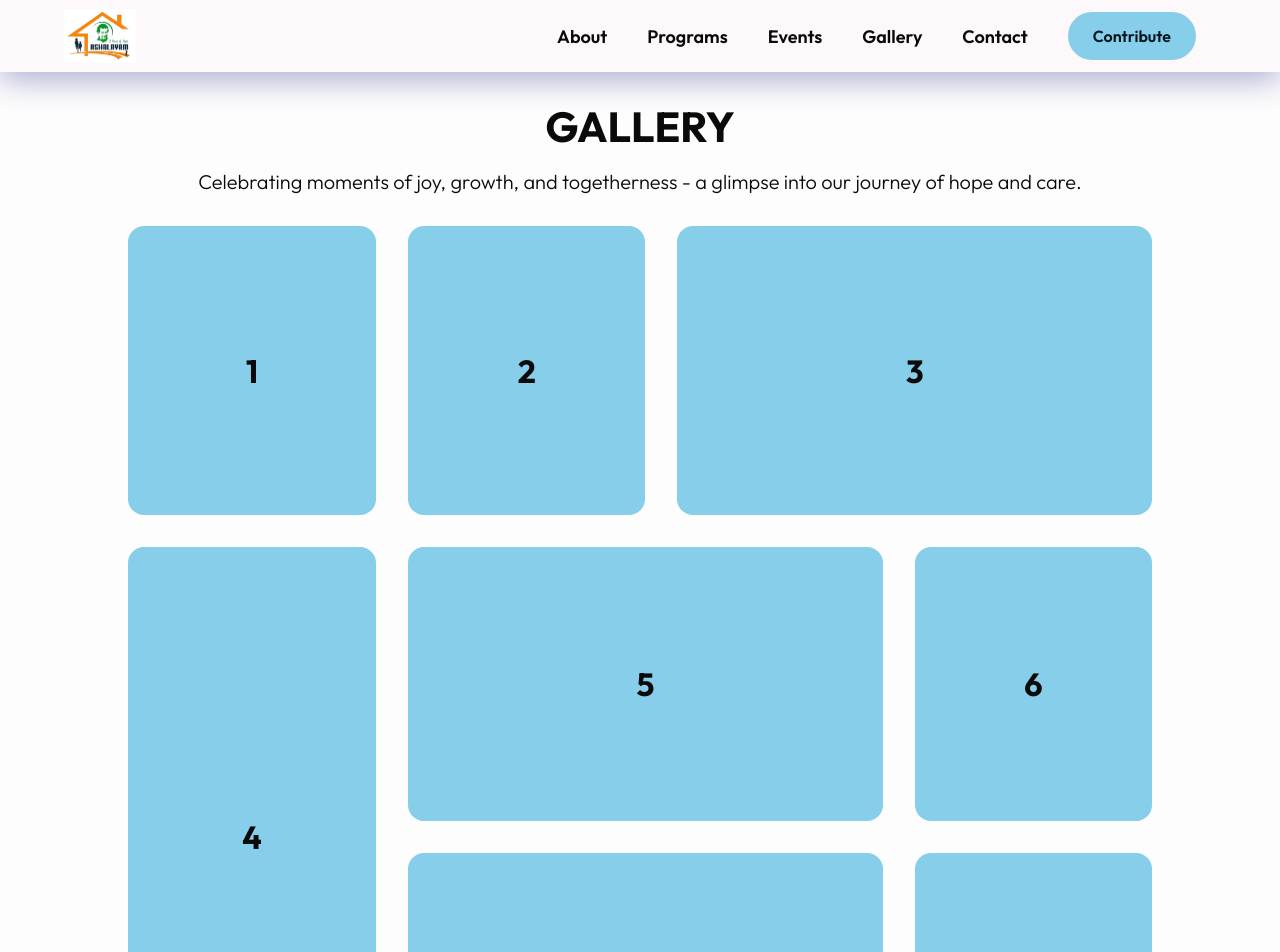
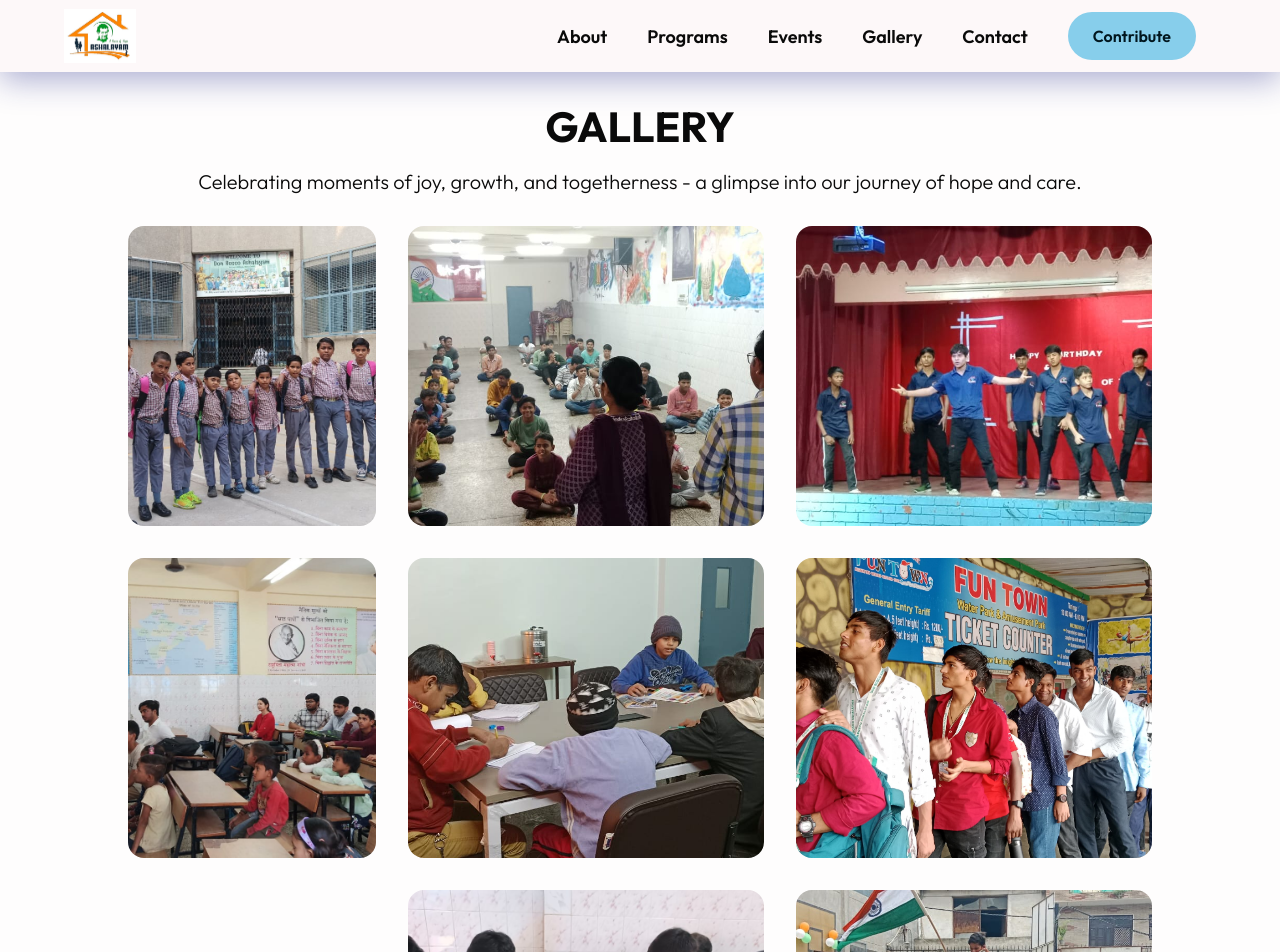
Before and after one commit to lamba44/Don-Bosco-Ashalayam, a React (Vite) app in the folder frontend/: page /gallery in a window 1280 px wide. Shown: the top 952 px of the page. Built offline with nearby package versions, Linux system fonts and the light colour scheme.

Commit message:
Update: Gallery section

```diff
--- a/frontend/src/Components/Navbar.jsx
+++ b/frontend/src/Components/Navbar.jsx
@@ -6,6 +6,7 @@ import logo from "../assets/DonBoscoLogo.jpg";
 import Programs from "../Pages/Programs";
 import Gallery from "../Pages/Gallery";
 import Events from "../Pages/Events";
+import AboutUs from "./AboutUs";
 
 const Navbar = () => {
   const [isOpen, setIsOpen] = useState(false);
@@ -23,7 +24,9 @@ const Navbar = () => {
       </div>
 
       <ul className={`nav-links ${isOpen ? "open" : ""}`}>
-        <RouterLink to="/"></RouterLink>
+        <RouterLink to="/" element={<AboutUs />}>
+          {" "}
+          {/*This is not working idk why*/}
           <ScrollLink
             to="about-us"
             smooth={true}
@@ -32,6 +35,7 @@ const Navbar = () => {
           >
             <li>About</li>
           </ScrollLink>
+        </RouterLink>
         <RouterLink to="/programs" element={<Programs />}>
           <li>Programs</li>
         </RouterLink>
--- a/frontend/src/Pages/Gallery.jsx
+++ b/frontend/src/Pages/Gallery.jsx
@@ -1,37 +1,145 @@
-import React from "react";
+import React, { useState, useEffect, useRef } from "react";
 import "./Styling/Gallery.css";
 import Navbar from "./../Components/Navbar";
+import GalleryData from "../assets/data/GalleryData";
 
-//***************** NOTE: Bento Boxes number 1 and 4 will NOT be visible for smaller screens *****************//
+// Function to shuffle and get a random image
+const getRandomImage = () => {
+  const shuffledImages = [...GalleryData].sort(() => Math.random() - 0.5); // Shuffle the images
+  return shuffledImages[0]; // Get a new random image
+};
 
 const Gallery = () => {
+  const [visibleImages, setVisibleImages] = useState(new Array(8).fill(null));
+  const [imageStates, setImageStates] = useState(new Array(8).fill(true)); // States to control fade-in/out
+  const intervalRefs = useRef([]);
+
+  useEffect(() => {
+    // Set initial random images
+    setVisibleImages(getRandomImageArray());
+
+    // Set random change intervals for each image (bento boxes)
+    const intervalIds = visibleImages.map((_, index) => {
+      return setInterval(() => {
+        setImageStates((prevStates) => {
+          const newStates = [...prevStates];
+          newStates[index] = false; // Fade out current image
+          return newStates;
+        });
+
+        setTimeout(() => {
+          setVisibleImages((prevImages) => {
+            const newImages = [...prevImages];
+            newImages[index] = getRandomImage(); // Replace the image at the current index
+            return newImages;
+          });
+
+          setImageStates((prevStates) => {
+            const newStates = [...prevStates];
+            newStates[index] = true; // Fade in the new image
+            return newStates;
+          });
+        }, 1000); // Wait for fade-out to complete before changing image
+      }, Math.random() * (8000 - 5000) + 5000); // Change each image randomly between 5-8 seconds
+    });
+
+    // Store interval IDs in the ref
+    intervalRefs.current = intervalIds;
+
+    // Cleanup intervals on component unmount
+    return () => {
+      intervalRefs.current.forEach(clearInterval);
+    };
+  }, []); // Empty dependency array to run only once on mount
+
+  // Function to initialize random images for all Bento positions
+  const getRandomImageArray = () => {
+    return new Array(8).fill(null).map(() => getRandomImage());
+  };
+
   return (
     <>
       <Navbar />
       <div className="container">
         <h1 className="page-heading">Gallery</h1>
         <p className="page-oneliner">
-                    Celebrating moments of joy, growth, and togetherness - a
-                    glimpse into our journey of hope and care.
+          Celebrating moments of joy, growth, and togetherness - a glimpse into
+          our journey of hope and care.
         </p>
         <div className="gallerybento">
           <div className="bentotop">
-                        <div className="bento1">1</div>
+            <div className="bento1">
+              <img
+                src={visibleImages[0]}
+                alt="Gallery 1"
+                className={imageStates[0] ? "fade-in" : "fade-out"}
+                style={{ transition: "opacity 1s ease-in-out" }}
+              />
+            </div>
             <div className="bentotopright">
-                            <div className="bento2">2</div>
-                            <div className="bento3">3</div>
+              <div className="bento2">
+                <img
+                  src={visibleImages[1]}
+                  alt="Gallery 2"
+                  className={imageStates[1] ? "fade-in" : "fade-out"}
+                  style={{ transition: "opacity 1s ease-in-out" }}
+                />
+              </div>
+              <div className="bento3">
+                <img
+                  src={visibleImages[2]}
+                  alt="Gallery 3"
+                  className={imageStates[2] ? "fade-in" : "fade-out"}
+                  style={{ transition: "opacity 1s ease-in-out" }}
+                />
+              </div>
             </div>
           </div>
           <div className="bentobot">
-                        <div className="bento4">4</div>
+            <div className="bento4">
+              <img
+                src={visibleImages[3]}
+                alt="Gallery 4"
+                className={imageStates[3] ? "fade-in" : "fade-out"}
+                style={{ transition: "opacity 1s ease-in-out" }}
+              />
+            </div>
             <div className="subbento">
               <div className="subbentotop">
-                                <div className="bento5">5</div>
-                                <div className="bento6">6</div>
+                <div className="bento5">
+                  <img
+                    src={visibleImages[4]}
+                    alt="Gallery 5"
+                    className={imageStates[4] ? "fade-in" : "fade-out"}
+                    style={{ transition: "opacity 1s ease-in-out" }}
+                  />
+                </div>
+                <div className="bento6">
+                  <img
+                    src={visibleImages[5]}
+                    alt="Gallery 6"
+                    className={imageStates[5] ? "fade-in" : "fade-out"}
+                    style={{ transition: "opacity 1s ease-in-out" }}
+                  />
+                </div>
               </div>
               <div className="subbentobot">
-                                <div className="bento7">7</div>
-                                <div className="bento8">8</div>
+                <div className="bento7">
+                  <img
+                    src={visibleImages[6]}
+                    alt="Gallery 7"
+                    className={imageStates[6] ? "fade-in" : "fade-out"}
+                    style={{ transition: "opacity 1s ease-in-out" }}
+                  />
+                </div>
+                <div className="bento8">
+                  <img
+                    src={visibleImages[7]}
+                    alt="Gallery 8"
+                    className={imageStates[7] ? "fade-in" : "fade-out"}
+                    style={{ transition: "opacity 1s ease-in-out" }}
+                  />
+                </div>
               </div>
             </div>
           </div>
--- a/frontend/src/Pages/Styling/Gallery.css
+++ b/frontend/src/Pages/Styling/Gallery.css
@@ -1,11 +1,9 @@
 .gallerybento {
   width: 100%;
-    height: 900px;
-
+  height: 900px; /* or adjust based on your design */
   display: flex;
   flex-direction: column;
   gap: 32px;
-
   margin-top: 32px;
   margin-bottom: 32px;
 }
@@ -24,16 +22,31 @@
 
 .bento1,
 .bento2,
+.bento3,
 .bento4,
+.bento5,
 .bento6,
+.bento7,
 .bento8 {
   flex: 1;
+  position: relative;
+  overflow: hidden; /* Ensures images are clipped to the box */
+  border-radius: 16px;
+  height: 300px; /* Fixed height for Bento containers */
 }
 
-.bento3,
-.bento5,
-.bento7 {
-    flex: 2;
+.bento1 img,
+.bento2 img,
+.bento3 img,
+.bento4 img,
+.bento5 img,
+.bento6 img,
+.bento7 img,
+.bento8 img {
+  width: 100%; /* Ensure the image takes full width */
+  height: 100%; /* Ensure the image takes full height */
+  object-fit: cover; /* Ensures the image covers the area of the Bento box without distortion */
+  transition: opacity 1s ease-in-out; /* Smooth transition for fade-in/out */
 }
 
 .bentobot {
@@ -67,11 +80,9 @@
 .bento8 {
   background-color: #87ceeb;
   border-radius: 16px;
-
   display: flex;
   align-items: center;
   justify-content: center;
-
   font-size: 32px;
   font-weight: 700;
 }
```
Lines whose indentation alone changed are shown as unchanged.
